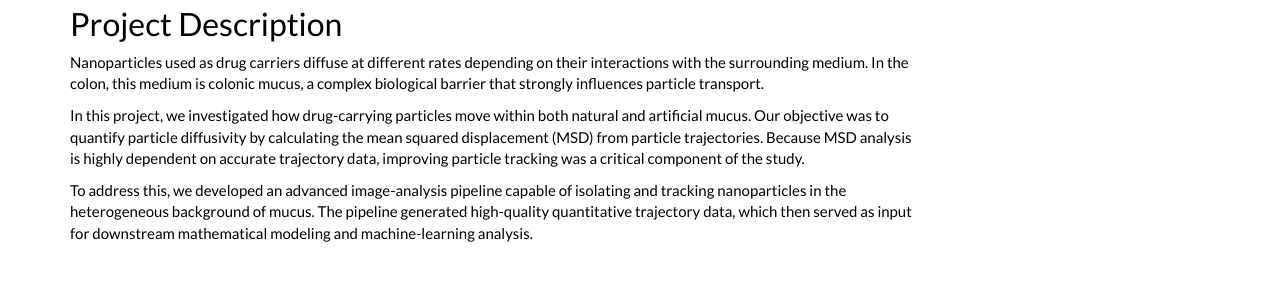
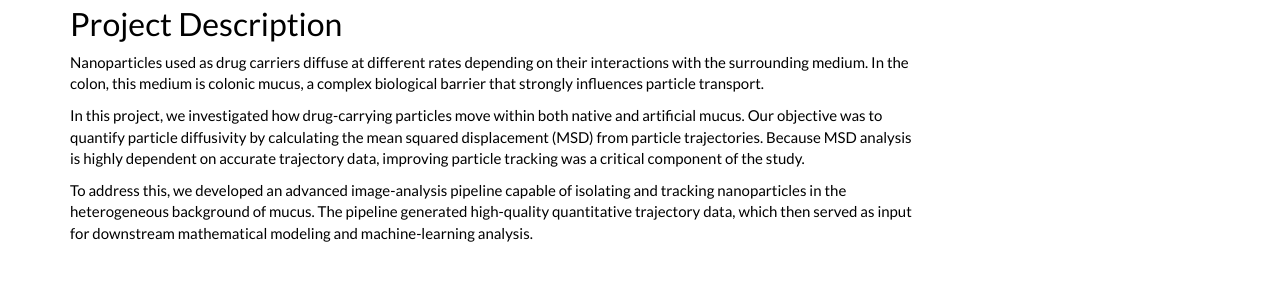
Before and after one commit to BIIFSweden/BIIFSweden.github.io, a Jekyll site: the page built from projects/_posts/2024-04-23-ChristelBergstrom2024-1.md, in a window 1280 px wide and 1266 px high. Shown: the part 857-1157 px from the top of the window. Built offline with Jekyll 4.4.1, drawn with Linux system fonts in a browser that asks for light colours; nearby versions of some CDN libraries.

Commit message:
Revise keywords and project description for clarity
Updated keywords and modified project description for clarity.

```diff
--- a/projects/_posts/2024-04-23-ChristelBergstrom2024-1.md
+++ b/projects/_posts/2024-04-23-ChristelBergstrom2024-1.md
@@ -20,6 +20,6 @@ image: "/images/projects/2024-04-23-ChristelBergstrom2024-1.png"
 ## Project Description
 Nanoparticles used as drug carriers diffuse at different rates depending on their interactions with the surrounding medium. In the colon, this medium is colonic mucus, a complex biological barrier that strongly influences particle transport.
 
-In this project, we investigated how drug-carrying particles move within both natural and artificial mucus. Our objective was to quantify particle diffusivity by calculating the mean squared displacement (MSD) from particle trajectories. Because MSD analysis is highly dependent on accurate trajectory data, improving particle tracking was a critical component of the study.
+In this project, we investigated how drug-carrying particles move within both native and artificial mucus. Our objective was to quantify particle diffusivity by calculating the mean squared displacement (MSD) from particle trajectories. Because MSD analysis is highly dependent on accurate trajectory data, improving particle tracking was a critical component of the study.
 
 To address this, we developed an advanced image-analysis pipeline capable of isolating and tracking nanoparticles in the heterogeneous background of mucus. The pipeline generated high-quality quantitative trajectory data, which then served as input for downstream mathematical modeling and machine-learning analysis.
```
Also changed, not shown: other parts of projects/_posts/2024-04-23-ChristelBergstrom2024-1.md (+1 -1 lines).
